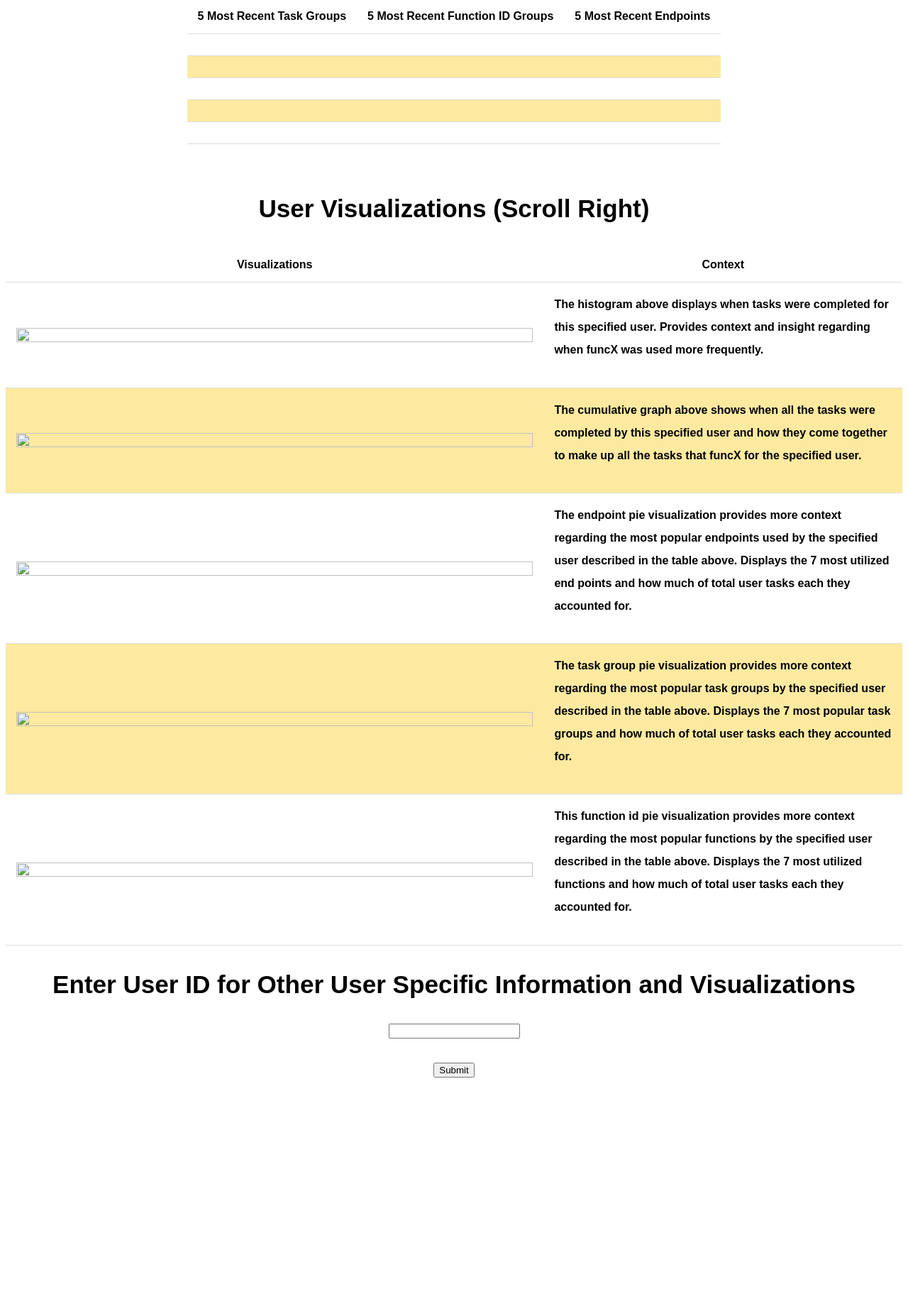
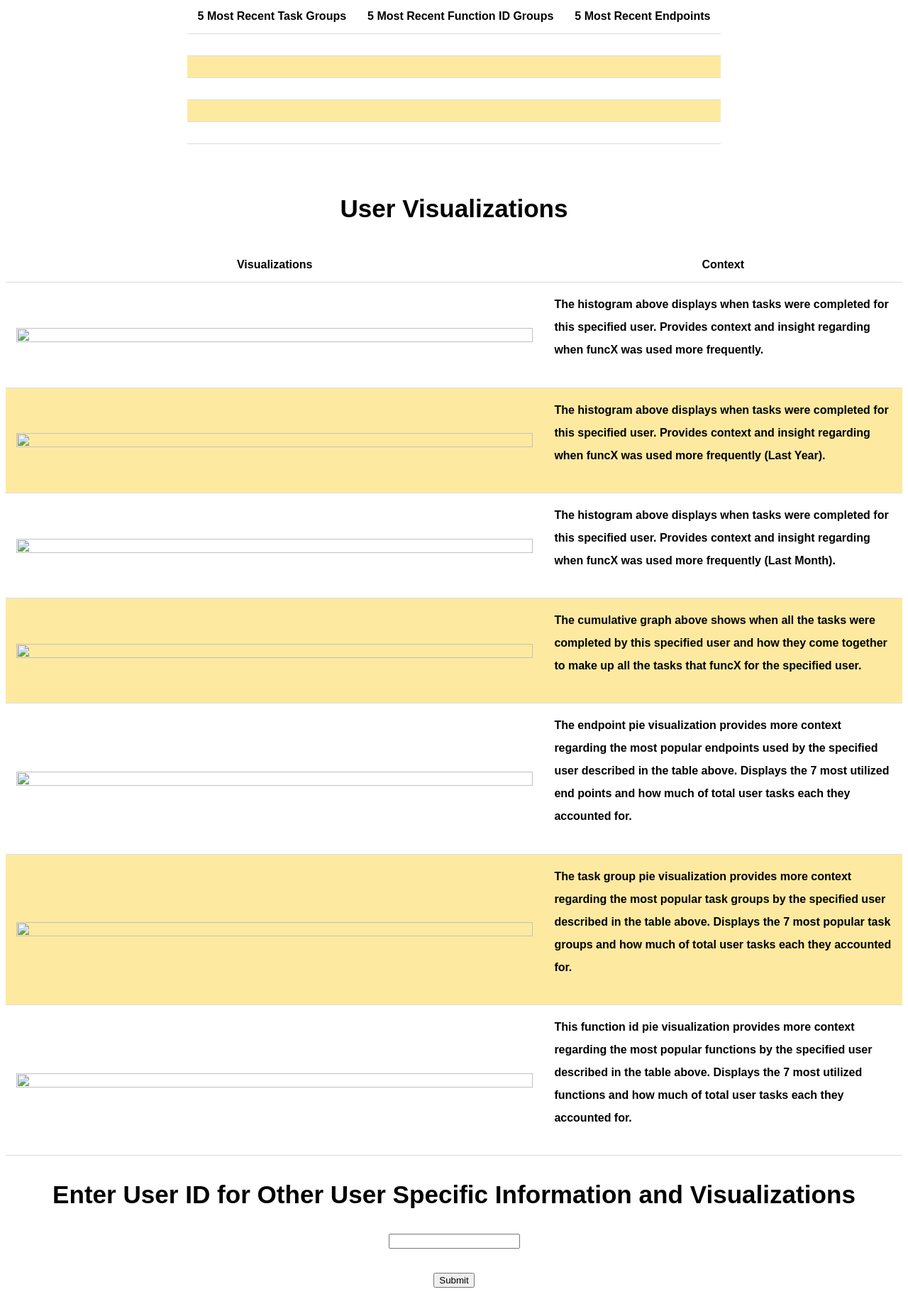
Before and after one commit to kommav/funcXVisualizeNCSA, a Flask app: template templates/userInfo.html in a window 1280 px wide. Shown: the part 880-2724 px from the top of the page at 71% size. Before the commit the page ends 2398 px from the top, so only its background shows below. Run offline with Flask 2, Linux system fonts and the light colour scheme; the template is opened without the code that fills it, so the values that code supplies are empty.

Commit message:
Added more Time Aggregates, Cleaned Up UI Descriptions

```diff
--- a/main.py
+++ b/main.py
@@ -6,6 +6,7 @@ import json
 from flask import Flask, redirect, url_for, render_template, request
 import shutil
 import dateutil
+import datetime as dt
 from datetime import datetime
 import os
 from collections import defaultdict
@@ -23,6 +24,30 @@ def setSizes():
         connection = sqlite3.connect("funcx.sqlite3")
         cursor = connection.cursor()
         uuidImage = str(uuid.uuid4())
+
+        # test = """
+        #         select json extract(entry, "$.asctime"), json_extract(entry, “$.message”) from awslog
+        #         where json_extract(entry, "$.task_id") = "f843bc39-c0e5-4048-abb4-65de5941e618"
+        #         order by json_extract(entry, "$.asctime");
+        # """
+
+        test = """
+                select json_extract(entry, "$.asctime"), json_extract(entry, "$.message") from awslog
+                where json_extract(entry, "$.task_id") = "f843bc39-c0e5-4048-abb4-65de5941e618"
+                order by json_extract(entry, "$.asctime");
+        """
+
+        # test = """
+        #         select json_extract(entry, "$.message") from awslog
+        #         where json_extract(entry, "$.task_id") = "f843bc39-c0e5-4048-abb4-65de5941e618"
+        #         order by json_extract(entry, "$.asctime");
+        # """
+
+        # test = """
+        #         select * from awslog where json_extract(entry, "$.task_id") is not null;
+
+        # """
+
         sql = """
                 select * from awslog where json_extract(entry, "$.task_id") is not null;
 
@@ -47,8 +72,13 @@ def setSizes():
 
         # sql4 = 'select json_extract(entry, "$.asctime") from awslog where json_extract(entry, "$.message") = "received" and json_extract(entry, "$.task_id") is not null and json_extract(entry, "$.user_id") = ' + user + ' order by json_extract(entry, "$.asctime");'
 
+        testQuery = cursor.execute(test).fetchall()
+        print(testQuery)
+
         rows = cursor.execute(sql).fetchall()
+        # print(rows)
         rows2 = cursor.execute(sql2).fetchall()
+        # print(rows2)
         # rows3 = cursor.execute(sql3).fetchall()
         # rows4 = cursor.execute(sql4).fetchall()
         rowsRecent = cursor.execute(sqlRecent).fetchall()
@@ -75,6 +105,40 @@ def setSizes():
         plt.xlabel("Date and Time")
         plt.ylabel("Tasks Completed")
         plt.savefig("static/images/output_histogram" + uuidImage + ".png")
+
+        plt.switch_backend('Agg')
+
+        # Calculate the date range for the last year
+        last_year = datetime.now() - dt.timedelta(days=365)
+
+        # Filter the data based on the date range
+        last_year_data = [date for date in rows2TimeFormatted if date >= last_year]
+
+        # Plot the histogram
+        plt.hist(last_year_data, bins=50)
+        plt.gcf().autofmt_xdate()
+        plt.title("Histogram of Last Year's Entries")
+        plt.xlabel("Date and Time")
+        plt.ylabel("Tasks Completed")
+        plt.savefig("static/images/output_histogram_lastYear" + uuidImage + ".png")
+
+
+        today = dt.date.today()
+        last_month = today.replace(day=1) - dt.timedelta(days=1)
+        one_month_ago = last_month.replace(day=1)
+
+        # filter rows2TimeFormatted to include only dates from last month
+        last_month_entries = [d for d in rows2TimeFormatted if one_month_ago <= d.date() <= last_month]
+
+        # plot the histogram of last month's entries
+        plt.switch_backend('Agg')
+        plt.hist(last_month_entries, bins=50)
+        plt.gcf().autofmt_xdate()
+        plt.title("Histogram of Completed Tasks in Last Month")
+        plt.xlabel("Date and Time")
+        plt.ylabel("Tasks Completed")
+        plt.savefig("static/images/output_histogram_lastMonth" + uuidImage + ".png")
+
         plt.clf()
         plt.hist(rows2TimeFormatted, bins=100, cumulative=True)
         plt.gcf().autofmt_xdate()
@@ -141,7 +205,7 @@ def setSizes():
                                 newEPIx.append(i);
                                 endPointIdTaskCounter[i] = -1
         for x in range(len(newEPIx)):
-                print(newEPIx[x])
+                # print(newEPIx[x])
                 if newEPIx[x] == None:
                         newEPIx.pop(x)
                         ePIy.pop(x)
@@ -218,8 +282,8 @@ def setSizes():
         newFy = fy[:12]
         newFy.append(sum(fy[12:]))
         newFx = newFx[:12]
-        for x in newFx:
-                print(x)
+        # for x in newFx:
+        #         # print(x)
         for x in range(len(newFx)):
                 newFx[x] = str(newFx[x])
                 #print(newEPIx[x])
@@ -240,6 +304,8 @@ def setSizes():
         pic3 = os.path.join(app.config['UPLOAD FOLDER'], 'output_endpointDistribution' + uuidImage + '.png')
         pic4 = os.path.join(app.config['UPLOAD FOLDER'], 'output_taskGroupDistribution' + uuidImage + '.png')
         pic5 = os.path.join(app.config['UPLOAD FOLDER'], 'output_functionDistribution' + uuidImage + '.png')
+        pic6 = os.path.join(app.config['UPLOAD FOLDER'], 'output_histogram_lastYear' + uuidImage + '.png')
+        pic7 = os.path.join(app.config['UPLOAD FOLDER'], 'output_histogram_lastMonth' + uuidImage + '.png')
 
         outTask = open("taskGroupId.txt", "w")
         for line in taskGroupIdSet:
@@ -265,7 +331,7 @@ def setSizes():
                 outEnd.write("\n")
         outEnd.close()
 
-        return render_template("index.html", time = validity, tIS = tI, tGIS = tGI, ePIS = ePI, fIS = fI, histogram = pic1, cumulative = pic2, eP = pic3, tG = pic4, func = pic5, taskId = taskIdSet, taskGroupId = taskGroupIdSet, endPointId = endPointIdSet, functionId = functionIdSet, popTaskGroups = newTGIx, popFuncGroups = newFx, popEndGroups = newEPIx, mRT = mostRecentTasks, mRE = mostRecentEnd, mRF = mostRecentFunctions)
+        return render_template("index.html", time = validity, tIS = tI, tGIS = tGI, ePIS = ePI, fIS = fI, histogram = pic1, cumulative = pic2, eP = pic3, tG = pic4, func = pic5, taskId = taskIdSet, taskGroupId = taskGroupIdSet, endPointId = endPointIdSet, functionId = functionIdSet, popTaskGroups = newTGIx, popFuncGroups = newFx, popEndGroups = newEPIx, mRT = mostRecentTasks, mRE = mostRecentEnd, mRF = mostRecentFunctions, picSix = pic6, picSeven = pic7)
 
 #start here
 
@@ -343,6 +409,40 @@ def createUserInfo():
         plt.ylabel("Tasks Completed")
         plt.savefig("static/images/output_histogram_" + uuidUser + ".png")
         plt.clf()
+
+
+        plt.switch_backend('Agg')
+
+        # Calculate the date range for the last year
+        last_year = datetime.now() - dt.timedelta(days=365)
+
+        # Filter the data based on the date range
+        last_year_data = [date for date in rows2UserTimeFormatted if date >= last_year]
+
+        # Plot the histogram
+        plt.hist(last_year_data, bins=50)
+        plt.gcf().autofmt_xdate()
+        plt.title("Histogram of Last Year's Entries")
+        plt.xlabel("Date and Time")
+        plt.ylabel("Tasks Completed")
+        plt.savefig("static/images/output_histogram_lastYear" + uuidUser + ".png")
+
+
+        today = dt.date.today()
+        last_month = today.replace(day=1) - dt.timedelta(days=1)
+        one_month_ago = last_month.replace(day=1)
+
+        # filter rows2TimeFormatted to include only dates from last month
+        last_month_entries = [d for d in rows2UserTimeFormatted if one_month_ago <= d.date() <= last_month]
+
+        # plot the histogram of last month's entries
+        plt.switch_backend('Agg')
+        plt.hist(last_month_entries, bins=50)
+        plt.gcf().autofmt_xdate()
+        plt.title("Histogram of Completed Tasks in Last Month")
+        plt.xlabel("Date and Time")
+        plt.ylabel("Tasks Completed")
+        plt.savefig("static/images/output_histogram_lastMonth" + uuidUser + ".png")
 
         # plt.hist(rows2TimeFormatted, bins=100, cumulative=True)
         # plt.gcf().autofmt_xdate()
@@ -620,6 +720,8 @@ def createUserInfo():
         pic8 = os.path.join(app.config['UPLOAD FOLDER'], 'output_endpointDistribution_' + uuidUser + '.png')
         pic9 = os.path.join(app.config['UPLOAD FOLDER'], 'output_taskGroupDistribution_' + uuidUser + '.png')
         pic10 = os.path.join(app.config['UPLOAD FOLDER'], 'output_functionDistribution_' + uuidUser + '.png')
+        pic11 = os.path.join(app.config['UPLOAD FOLDER'], 'output_histogram_lastYear' + uuidUser + '.png')
+        pic12 = os.path.join(app.config['UPLOAD FOLDER'], 'output_histogram_lastMonth' + uuidUser + '.png')
 
         # outTask = open("taskGroupId.txt", "w")
         # for line in taskGroupIdSet:
@@ -645,7 +747,7 @@ def createUserInfo():
         #         outEnd.write("\n")
         # outEnd.close()
 
-        return render_template("userInfo.html", time = validity, tIUS = tIU, tGIUS = tGIU, ePIUS = ePIU, fIUS = fIU, picSix = pic6, picSeven = pic7, picEight = pic8, picNine = pic9, picTen = pic10, popTaskGroupsUser = newUTGIx, popFuncGroupsUser = newUFx, popEndUser = newUFx, mRT = mostRecentTasks, mRE = mostRecentEnd, mRF = mostRecentFunctions)
+        return render_template("userInfo.html", time = validity, tIUS = tIU, tGIUS = tGIU, ePIUS = ePIU, fIUS = fIU, picSix = pic6, picSeven = pic7, picEight = pic8, picNine = pic9, picTen = pic10, popTaskGroupsUser = newUTGIx, popFuncGroupsUser = newUFx, popEndUser = newUFx, mRT = mostRecentTasks, mRE = mostRecentEnd, mRF = mostRecentFunctions, picEleven = pic11, picTwelve = pic12)
 
 if __name__ == "__main__":
         app.run(host = "0.0.0.0")
--- /dev/null
+++ b/templates/Untitled.txt
@@ -0,0 +1 @@
+select ison extract (entry, "$.asctime"), json_extract(entry, "$.message") from awslog where json_extract (entry, "$.task id") = "5617ec34-8d99-4a71-b436-9a20eab4b0c2" order by json_extract(entry, "$. asctime");
--- a/templates/userInfo.html
+++ b/templates/userInfo.html
@@ -289,7 +289,7 @@
     <br><br>
 
     <div class="userTitle">
-        <h3>User Visualizations (Scroll Right)</h3>
+        <h3>User Visualizations</h3>
     </div>
     <table>
 		<thead>
@@ -302,6 +302,14 @@
 			<tr>
 				<td><img src="{{picSix}}" style="width:100%"></td>
 				<td><h4 style="line-height: 2">The histogram above displays when tasks were completed for this specified user. Provides context and insight regarding when funcX was used more frequently.</h4></td>
+			</tr>
+			<tr>
+				<td><img src="{{picEleven}}" style="width:100%"></td>
+				<td><h4 style="line-height: 2">The histogram above displays when tasks were completed for this specified user. Provides context and insight regarding when funcX was used more frequently (Last Year).</h4></td>
+			</tr>
+			<tr>
+				<td><img src="{{picTwelve}}" style="width:100%"></td>
+				<td><h4 style="line-height: 2">The histogram above displays when tasks were completed for this specified user. Provides context and insight regarding when funcX was used more frequently (Last Month).</h4></td>
 			</tr>
 			<tr>
 				<td><img src="{{picSeven}}" style="width:100%"></td>
```
Also changed, not shown: templates/index.html (+8 -0 lines), 1 other file.
